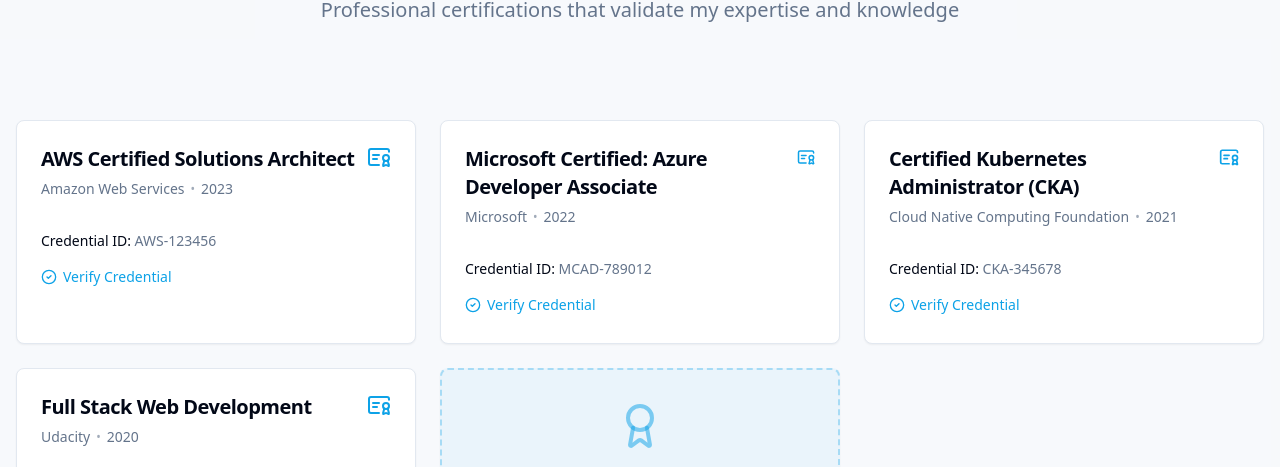
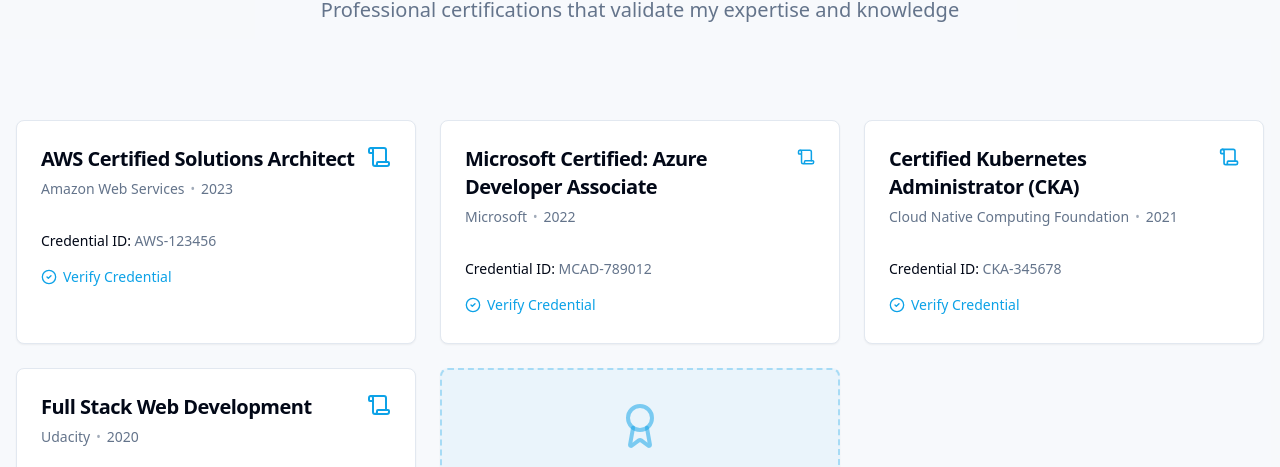
Before and after one commit to isabell-ah/my_Portfolio, a React (Vite) app: page / in a window 1280 px wide. Shown: the part 4788-5255 px from the top of the page. Built offline with nearby package versions, Linux system fonts and the light colour scheme.

Commit message:
Fix: Import lucide-react icons
Fix the import of lucide-react icons to resolve the runtime error.

```diff
--- a/src/components/Certifications.tsx
+++ b/src/components/Certifications.tsx
@@ -2,7 +2,7 @@
 import React from "react";
 import { Badge } from "@/components/ui/badge";
 import { Card, CardHeader, CardTitle, CardDescription, CardContent } from "@/components/ui/card";
-import { Award, Certificate, CheckCircle2 } from "lucide-react";
+import { Award, CheckCircle2, Scroll } from "lucide-react";
 
 interface CertificationProps {
   title: string;
@@ -18,7 +18,7 @@ const CertificationCard = ({ title, issuer, date, credentialId, credentialUrl }:
       <CardHeader>
         <div className="flex items-start justify-between">
           <CardTitle className="text-xl font-bold">{title}</CardTitle>
-          <Certificate className="h-6 w-6 text-primary" />
+          <Scroll className="h-6 w-6 text-primary" />
         </div>
         <CardDescription className="flex items-center gap-1.5">
           <span>{issuer}</span>
```
